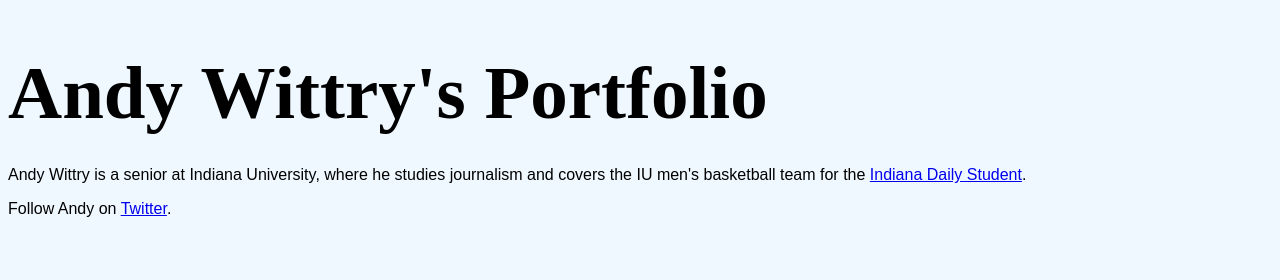
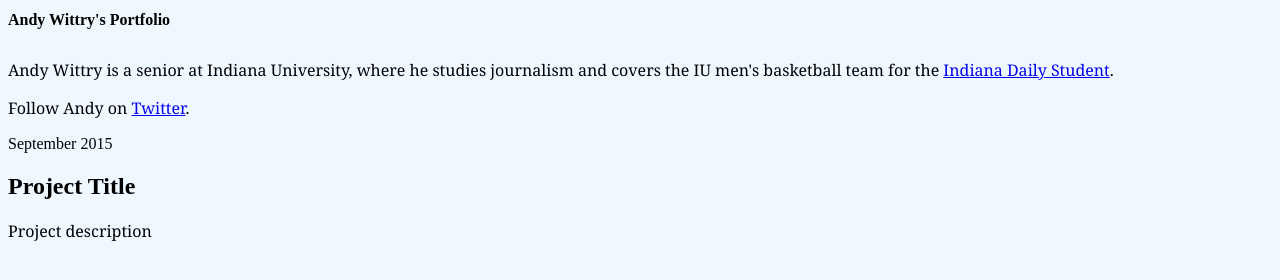
Before and after one commit to awittry/awittry.github.io, a plain HTML site: page index.html in a window 1280 px wide. Drawn offline with Linux system fonts and the light colour scheme.

Commit message:
Black and White

```diff
--- a/css/style.css
+++ b/css/style.css
@@ -2,9 +2,9 @@ body {
   background-color: AliceBlue;
 }
 h1 {
-  font-size: 75px;
+  font-size: 16px;
   margin-bottom: 30px;
 }
 p {
-  font-family: sans-serif;
+  font-family: georgia;
 }
--- a/index.html
+++ b/index.html
@@ -16,5 +16,11 @@
         <p>Andy Wittry is a senior at Indiana University, where he studies journalism and covers the IU men's basketball team for the <a href="http://idsnews.com" target="_blank">Indiana Daily Student</a>.</p>
         <p>Follow Andy on <a href="http://twitter.com/AndyWittry?ref_src=twsrc%5Egoogle%7Ctwcamp%5Eserp%7Ctwgr%5Eauthor" target="_blank">Twitter</a>.</p>
               <!-- The goods go here. -->
+
+        <div class="project">
+          <span>September 2015</span>
+          <h2>Project Title</h2>
+          <p>Project description</p>
+        </div>
       </body>
       </html>
```
